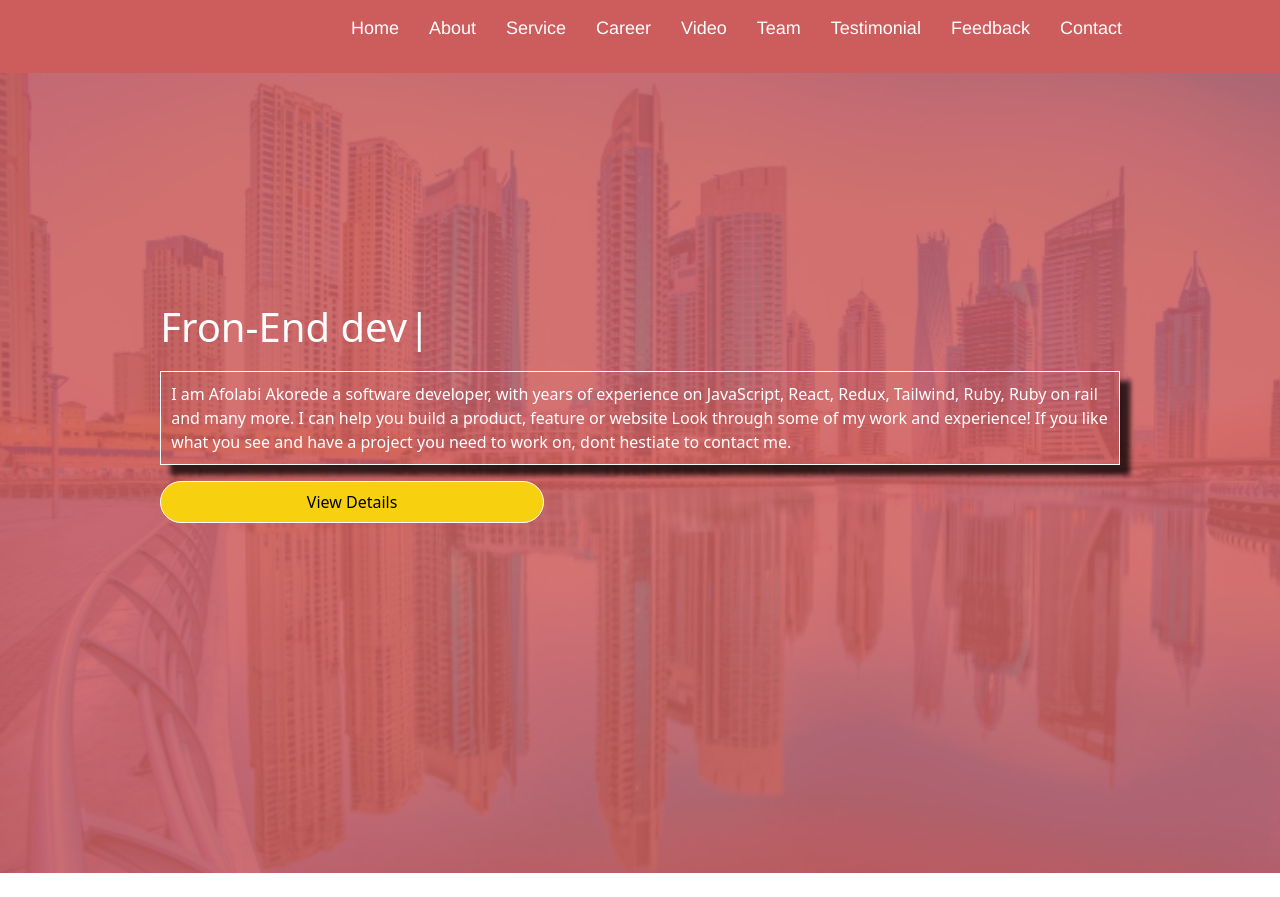
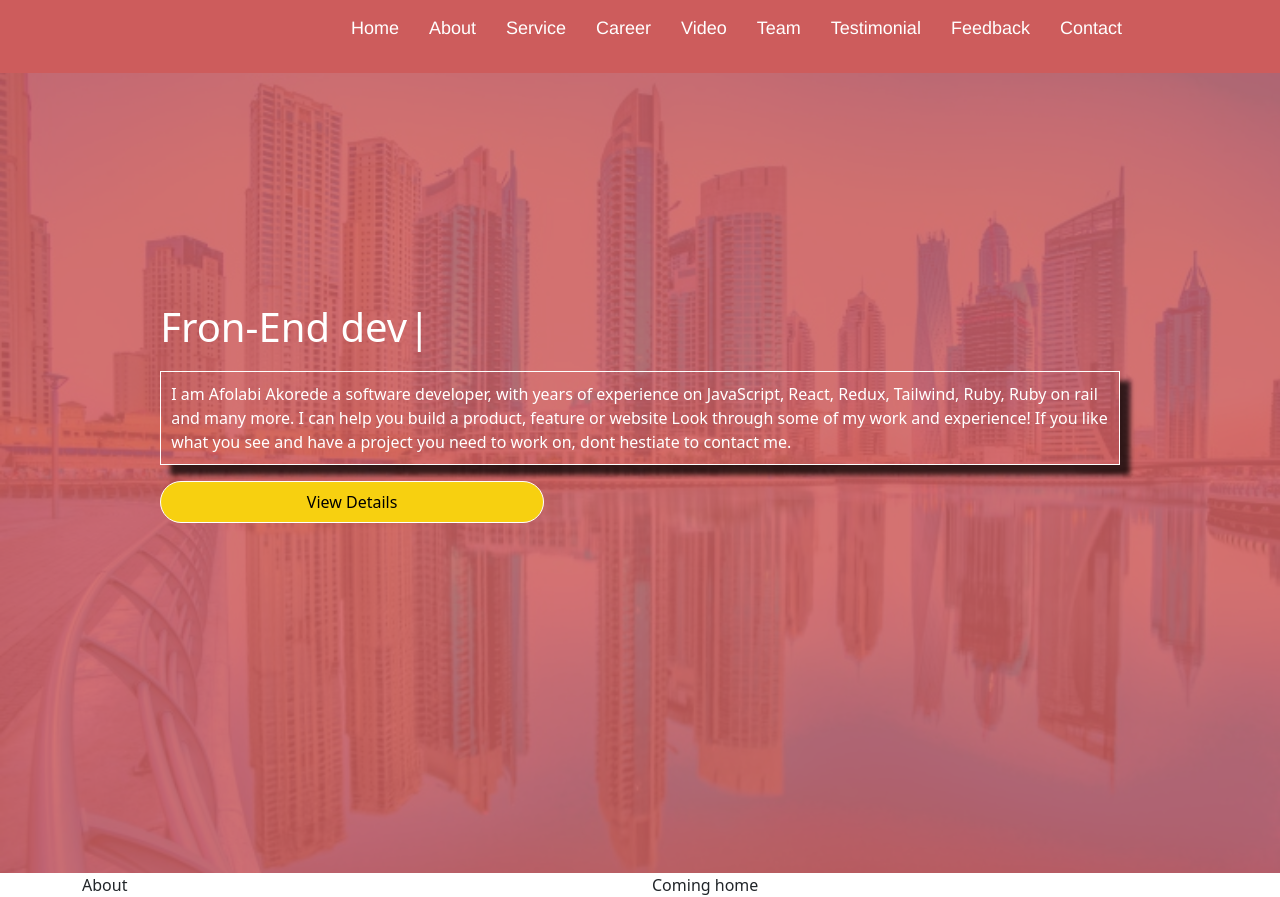
Before and after one commit to brainconnect93/personal-portfolio, a React (Create React App) app: page / in a window 1280 px wide. Before the commit the page ends 873 px from the top, so only its background shows below. Built offline with nearby package versions, Linux system fonts and the light colour scheme.

Commit message:
Add the About section to the project

```diff
--- a/src/App.js
+++ b/src/App.js
@@ -1,11 +1,13 @@
 import React from 'react';
 import Navbar from './components/Navbar/Navbar';
 import Head from './components/Head/Head';
+import About from './components/About/About';
 
 const App = () => (
   <>
     <Navbar />
     <Head />
+    <About />
   </>
 );
 
--- /dev/null
+++ b/src/components/About/About.js
@@ -0,0 +1,19 @@
+import React from 'react';
+import './about.css';
+
+const About = () => (
+  <div className="container about-sec">
+    <div className="row">
+      <div className="col-xl-6 col-lg-6 col-md-12 col-sm-12">
+        About
+      </div>
+
+      <div className="col-xl-6 col-lg-6 col-md-12 col-sm-12">
+        Coming home
+      </div>
+
+    </div>
+  </div>
+);
+
+export default About;
```
Also changed, not shown: src/components/About/about.css (added).
